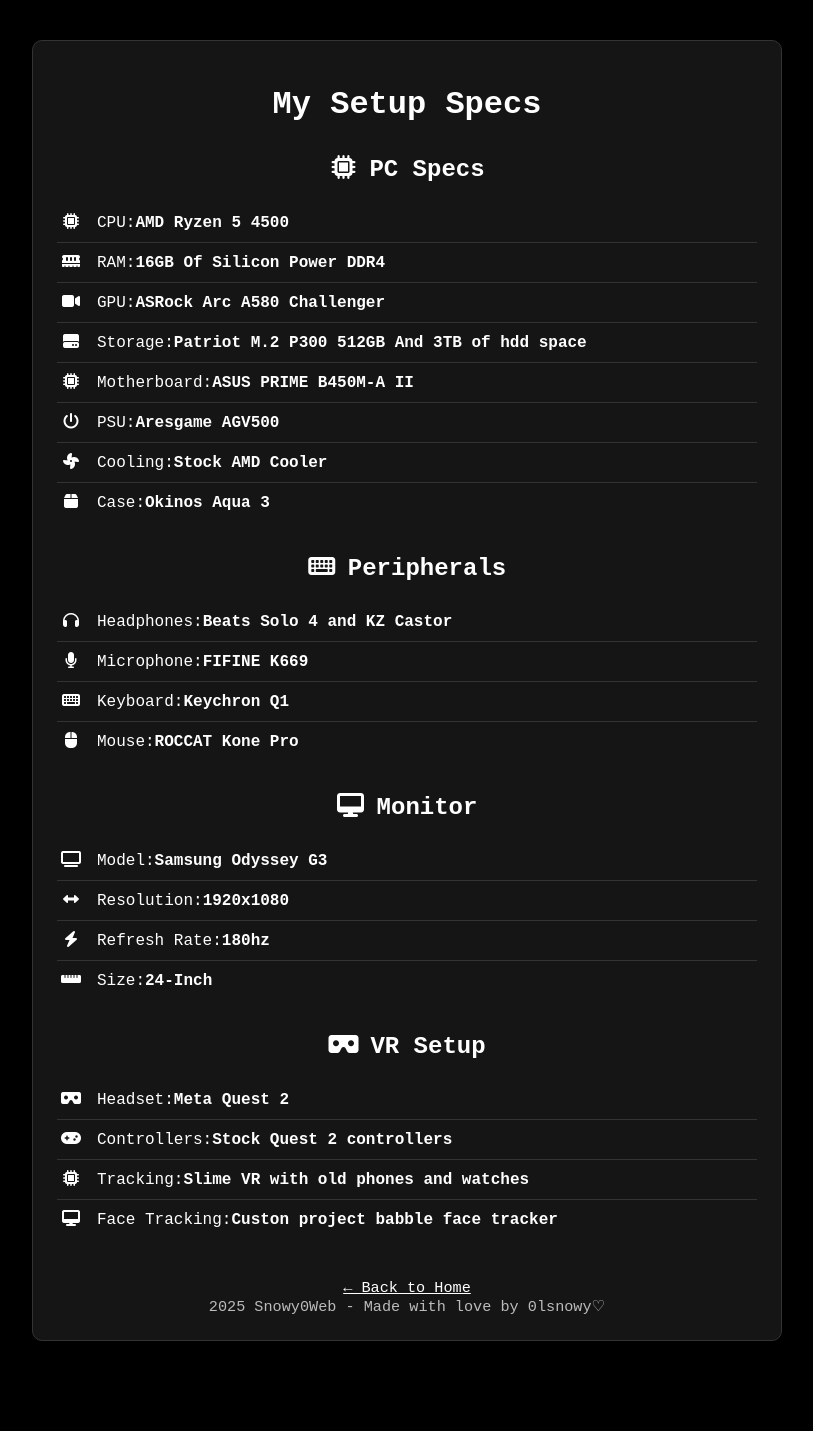
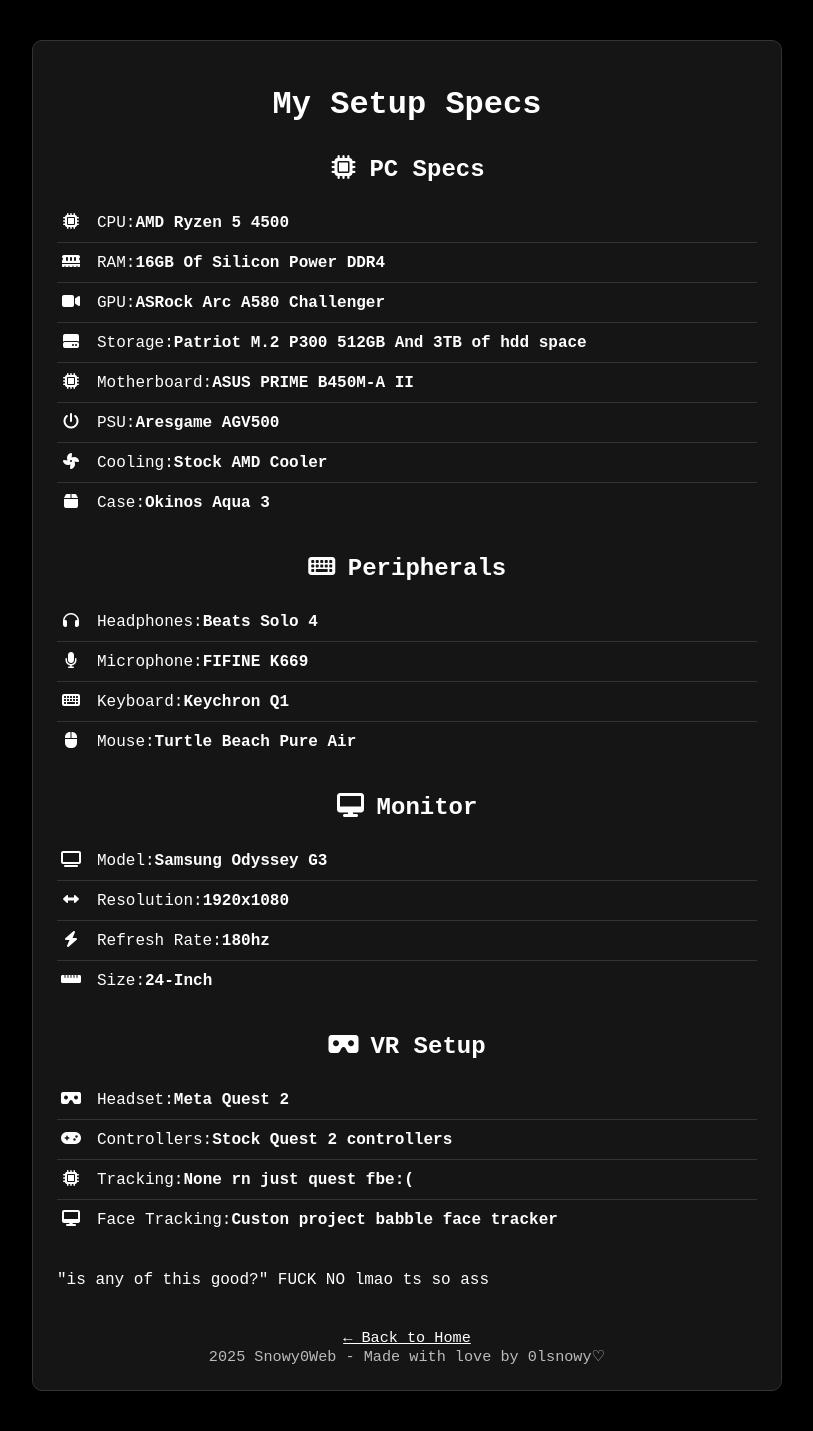
Before and after one commit to 01snowy/Snowy-webistes, a Jekyll site: the page specs.html, which Jekyll copies as it is, in a window 1280 px wide. Shown: the whole page, without its empty margins (233-1046 px from the left). Built offline with Jekyll 4.4.1, drawn with Linux system fonts in a browser that asks for light colours; nearby versions of some CDN libraries; before the commit the page ends 1381 px from its top, so only the background shows below that.

Commit message:
Update specs.html

```diff
--- a/specs.html
+++ b/specs.html
@@ -86,10 +86,10 @@
         <div class="spec-section">
             <h2><i class="fa-solid fa-keyboard spec-icon"></i>Peripherals</h2>
             <ul class="spec-list">
-                <li><span class="spec-icon"><i class="fa-solid fa-headphones"></i></span> Headphones: <b>Beats Solo 4 and KZ Castor</b></li>
+                <li><span class="spec-icon"><i class="fa-solid fa-headphones"></i></span> Headphones: <b>Beats Solo 4</b></li>
                 <li><span class="spec-icon"><i class="fa-solid fa-microphone"></i></span> Microphone: <b>FIFINE K669</b></li>
                 <li><span class="spec-icon"><i class="fa-solid fa-keyboard"></i></span> Keyboard: <b>Keychron Q1</b></li>
-                <li><span class="spec-icon"><i class="fa-solid fa-computer-mouse"></i></span> Mouse: <b>ROCCAT Kone Pro</b></li>
+                <li><span class="spec-icon"><i class="fa-solid fa-computer-mouse"></i></span> Mouse: <b>Turtle Beach Pure Air</b></li>
             </ul>
         </div>
         <div class="spec-section">
@@ -106,10 +106,12 @@
             <ul class="spec-list">
                 <li><span class="spec-icon"><i class="fa-solid fa-vr-cardboard"></i></span> Headset: <b>Meta Quest 2</b></li>
                 <li><span class="spec-icon"><i class="fa-solid fa-gamepad"></i></span> Controllers: <b>Stock Quest 2 controllers</b></li>
-                <li><span class="spec-icon"><i class="fa-solid fa-microchip"></i></span> Tracking: <b>Slime VR with old phones and watches</b></li>
+                <li><span class="spec-icon"><i class="fa-solid fa-microchip"></i></span> Tracking: <b>None rn just quest fbe:(</b></li>
                 <li><span class="spec-icon"><i class="fa-solid fa-desktop"></i></span> Face Tracking: <b>Custon project babble face tracker</b></li>
             </ul>
         </div>
+        "is any of this good?"
+        FUCK NO lmao ts so ass
         <footer>
             <a href="/">← Back to Home</a><br>
             2025 Snowy0Web - Made with love by 0lsnowy♡
```
